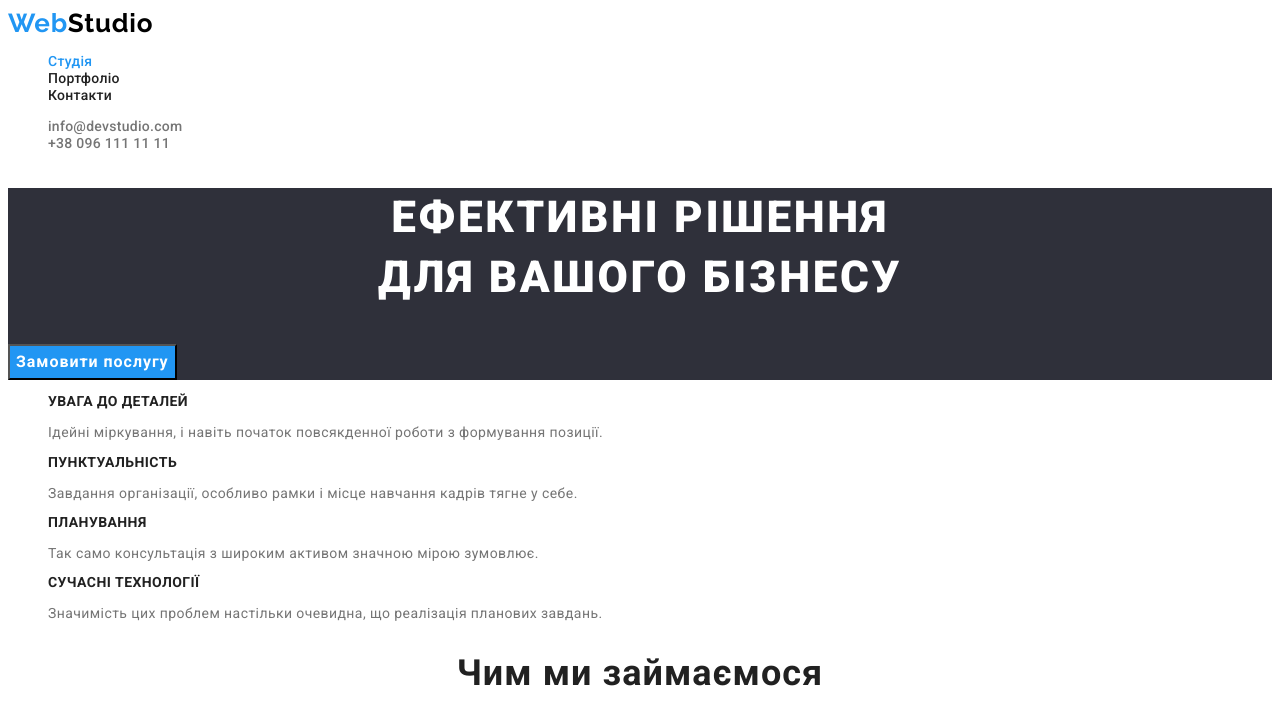
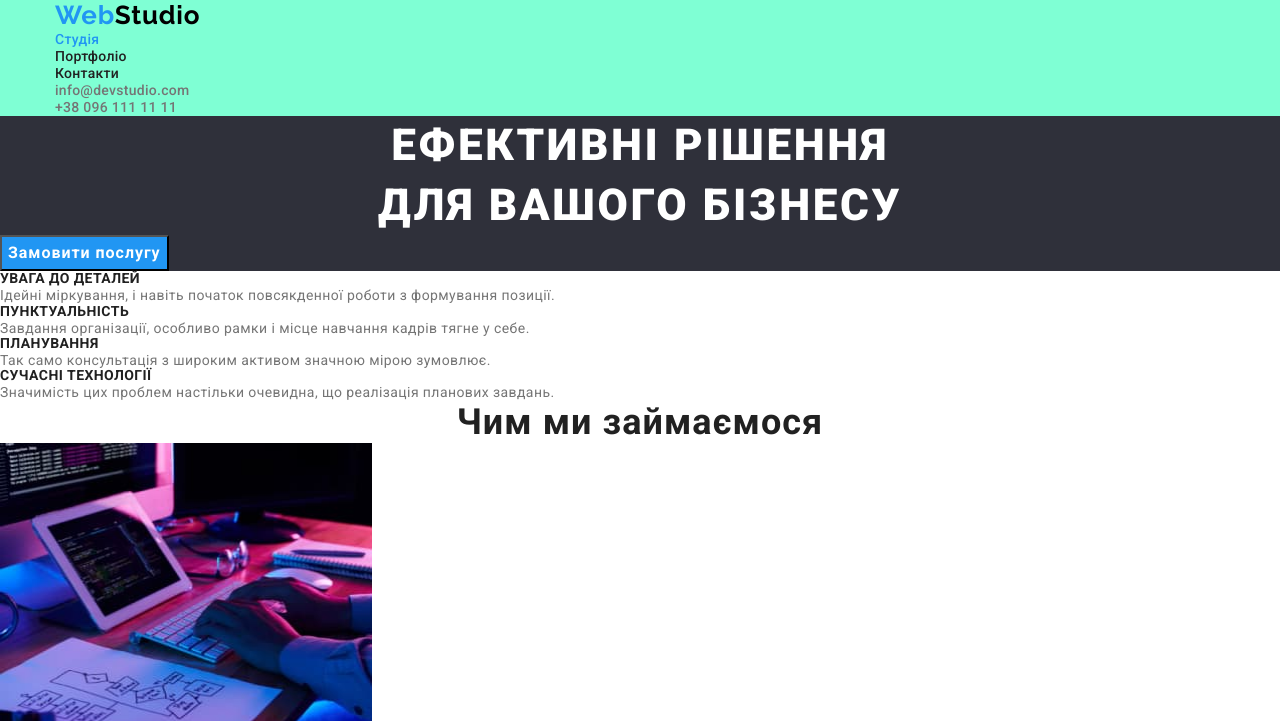
Before and after one commit to InnaMacksi/goit-markup-hw-03, a plain HTML site: page index.html in a window 1280 px wide. Shown: the top 721 px of the page. Drawn offline with nearby package versions, Linux system fonts and the light colour scheme.

Commit message:
Дадає нормалайзер та глобальне скидання стилів

```diff
--- a/css/styles.css
+++ b/css/styles.css
@@ -10,6 +10,17 @@
   --color-button-hero-focus: #188ce8;
   --color-contact-in-footer: rgba(255, 255, 255, 0.6);
 }
+
+p,h1,h2,h3 {
+  margin: 0;
+}
+
+ul{
+  margin: 0;
+  padding-left: 0;
+}
+
+
 body {
   font-family: 'Roboto', sans-serif;
   font-size: 14px;
@@ -26,7 +37,19 @@ body {
 
 /* -----------HEADER---------------- */
 .header {
+  /* display: inline-block; */
+  background-color: aquamarine;
 }
+
+.container {
+  /* display: inline-block; */
+  width: 1200px;
+  padding-left: 15px;
+  padding-right: 15px;
+  margin: 0 auto;
+  outline: 2px red;
+}
+
 .logo-blue {
   font-family: 'Raleway', sans-serif;
   font-weight: 700;
--- a/index.html
+++ b/index.html
@@ -11,10 +11,14 @@
       href="https://fonts.googleapis.com/css2?family=Raleway:wght@700&family=Roboto:wght@400;500;700;900&display=swap"
       rel="stylesheet"
     />
+    <link rel="stylesheet" href="https://cdnjs.cloudflare.com/ajax/libs/modern-normalize/1.1.0/modern-normalize.min.css"
+      integrity="sha512-wpPYUAdjBVSE4KJnH1VR1HeZfpl1ub8YT/NKx4PuQ5NmX2tKuGu6U/JRp5y+Y8XG2tV+wKQpNHVUX03MfMFn9Q=="
+      crossorigin="anonymous" referrerpolicy="no-referrer" />
     <link rel="stylesheet" href="./css/styles.css" />
   </head>
   <body>
     <header class="header">
+      <div class="container">
       <a href="./index.html" lang="en" class="logo-blue link"
         >Web<span class="logo-black">Studio</span></a
       >
@@ -33,6 +37,7 @@
         <li><a href="mailto:info@devstudio.com" class="contact link">info@devstudio.com</a></li>
         <li><a href="tel:+380961111111" class="contact link">+38 096 111 11 11</a></li>
       </ul>
+      </div>
     </header>
 
     <main>
```
Also changed, not shown: portfolio.html (+3 -0 lines).
